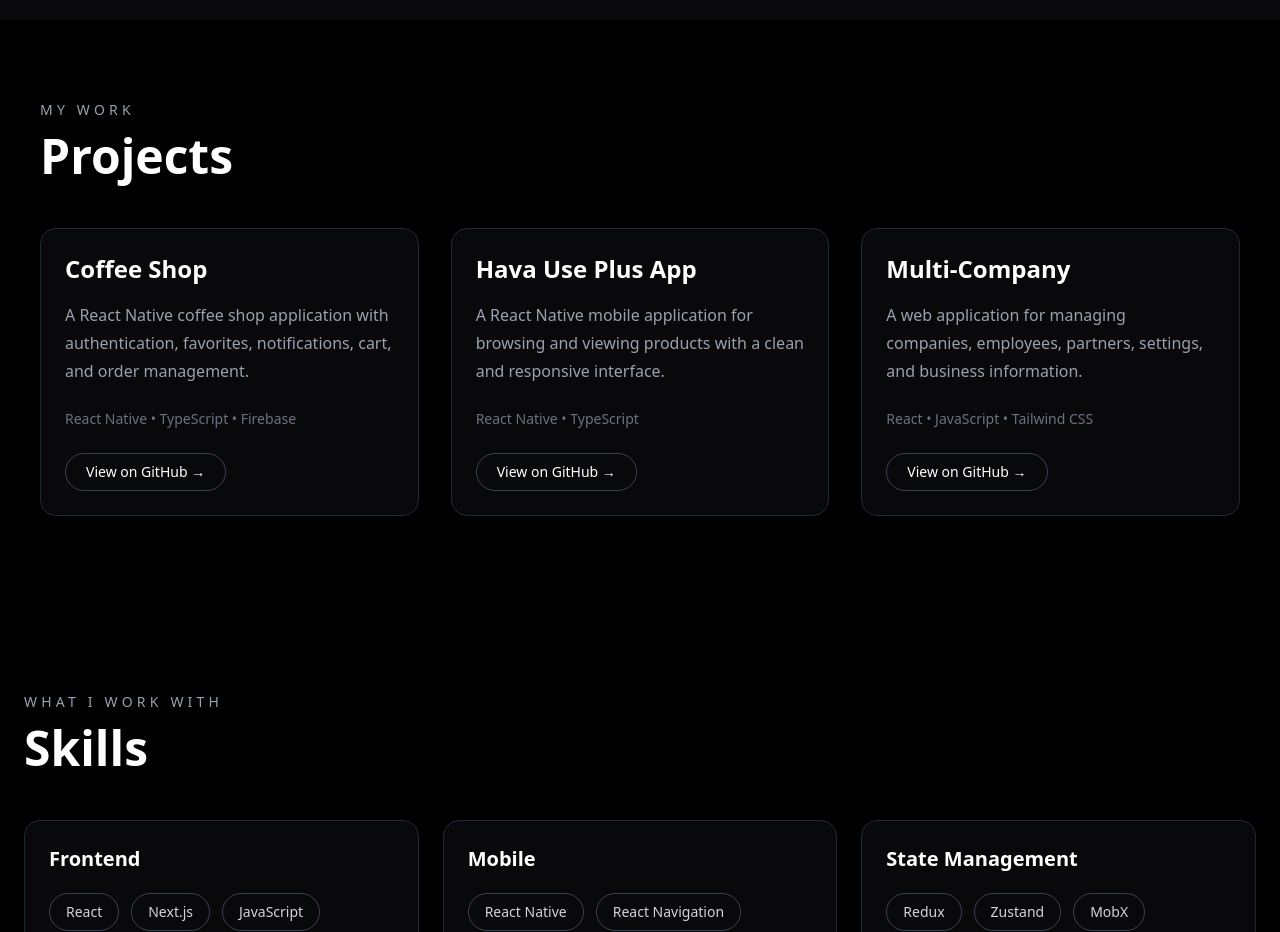
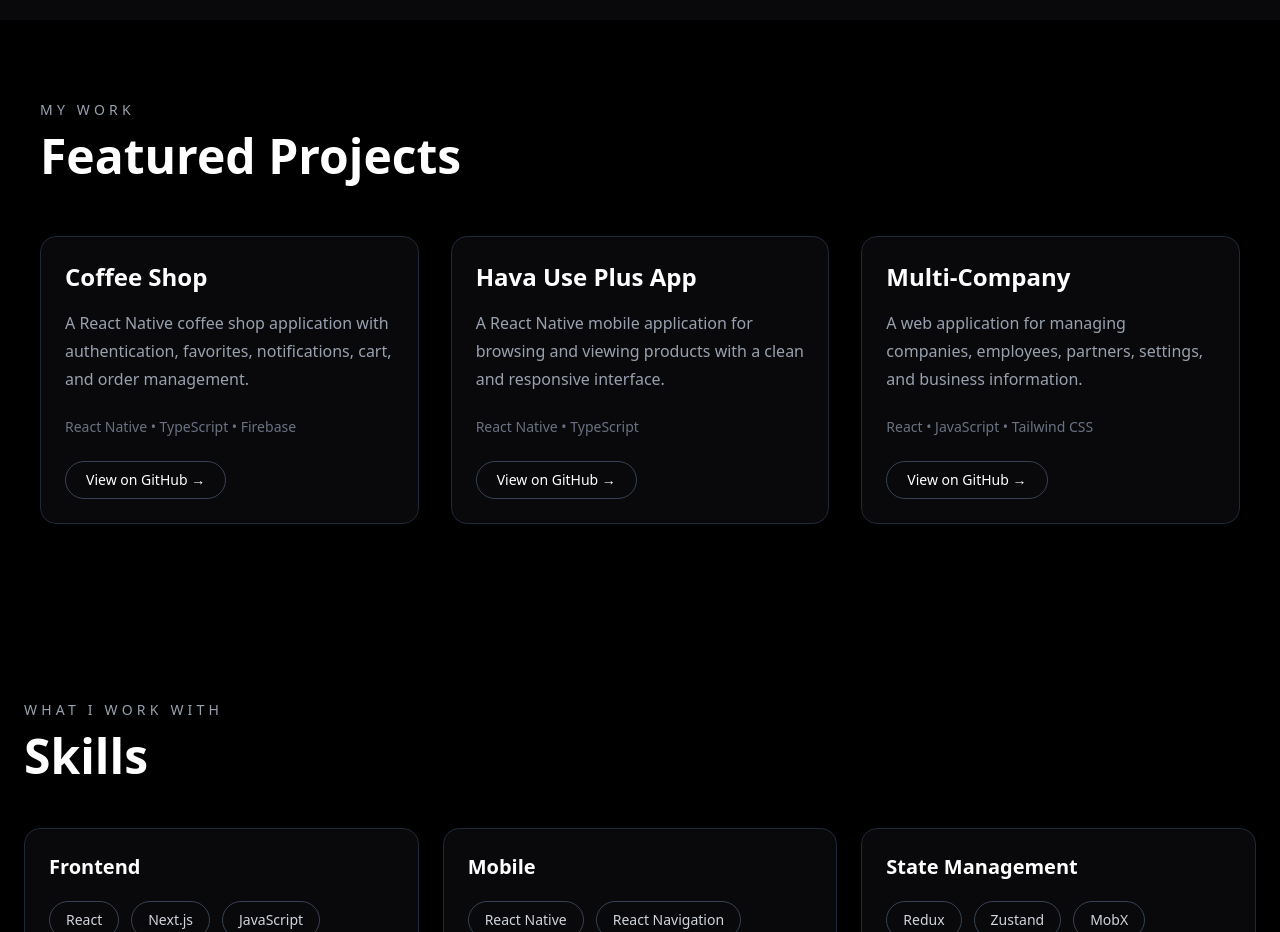
Before and after one commit to farina-riaz-fari/Portfolio, a Next.js app: page / in a window 1280 px wide. Shown: the part 1580-2512 px from the top of the page. Built offline with nearby package versions, Linux system fonts and the light colour scheme.

Commit message:
Improve projects section heading

```diff
--- a/components/Projects/index.tsx
+++ b/components/Projects/index.tsx
@@ -33,8 +33,8 @@ const Projects = () => {
           My Work
         </p>
 
-        <h2 className="mb-12 text-4xl font-bold md:text-5xl">
-          Projects
+        <h2 className="mb-14 text-4xl font-bold md:text-5xl">
+          Featured Projects
         </h2>
 
         <div className="grid gap-8 md:grid-cols-2 lg:grid-cols-3">
```
